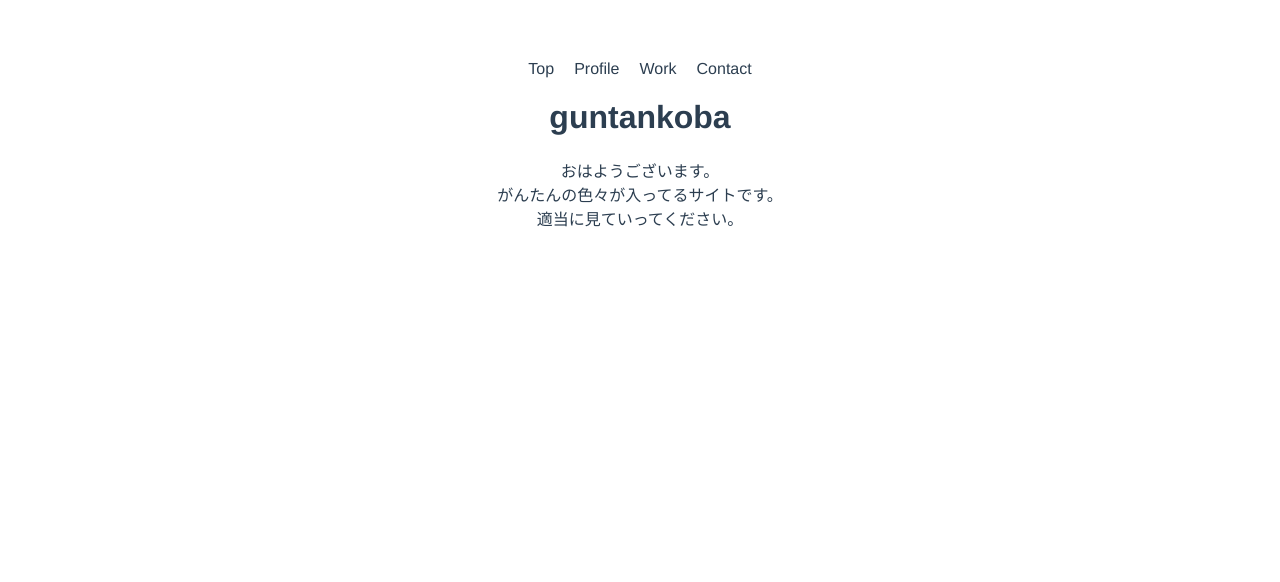
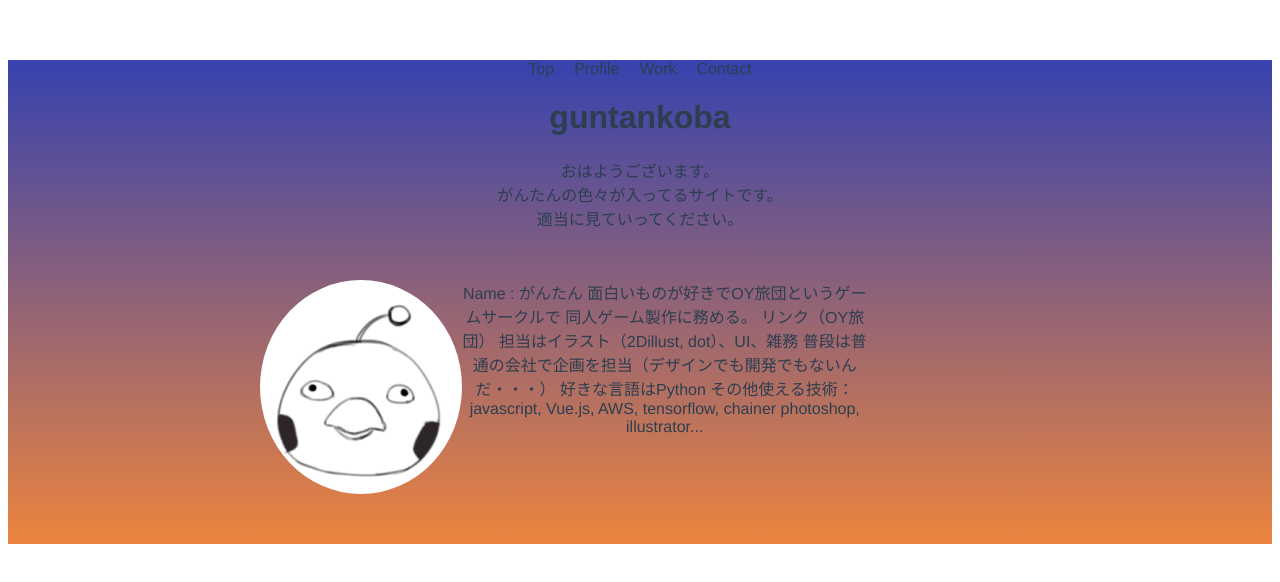
Before and after one commit to guntankoba/portfolio_guntankoba, a Vue app in the folder portfolio/: page / in a window 1280 px wide. Shown: the top 582 px of the page. Built offline with nearby package versions, Linux system fonts and the light colour scheme.

Commit message:
add profile component

```diff
--- a/portfolio/src/App.vue
+++ b/portfolio/src/App.vue
@@ -9,7 +9,7 @@ import { Component, Vue } from 'vue-property-decorator';
 import Portfolio from './components/Portfolio.vue';
 @Component({
   components: {
-    Portfolio
+    Portfolio,
   },
 })
 export default class App extends Vue {}
@@ -23,5 +23,7 @@ export default class App extends Vue {}
   text-align: center;
   color: #2c3e50;
   margin-top: 60px;
+  background: linear-gradient(#3642AF, #EC843E);
 }
+
 </style>
--- a/portfolio/src/components/Portfolio.vue
+++ b/portfolio/src/components/Portfolio.vue
@@ -5,16 +5,20 @@
     おはようございます。<br>
     がんたんの色々が入ってるサイトです。<br>
     適当に見ていってください。
+
+    <profile></profile>
   </div>
 </template>
 
 <script lang="ts">
 import { Component, Prop, Vue } from 'vue-property-decorator';
 import HeaderBar from './HeaderBar.vue';
+import Profile from './Profile.vue';
 
 @Component({
   components: {
-    HeaderBar
+    HeaderBar,
+    Profile,
   },
 })
 export default class Portfolio extends Vue {
@@ -24,6 +28,10 @@ export default class Portfolio extends Vue {
 
 <!-- Add "scoped" attribute to limit CSS to this component only -->
 <style scoped>
+.portfolio {
+  background: linear-gradient(#3642AF, #EC843E);
+}
+
 h3 {
   margin: 40px 0 0;
 }
--- /dev/null
+++ b/portfolio/src/components/Profile.vue
@@ -0,0 +1,62 @@
+<template>
+  <div class="profile">
+    <img class="icon" alt="Icon" src="../assets/tori.png">
+    <div class="item">
+      Name : がんたん
+      面白いものが好きでOY旅団というゲームサークルで
+      同人ゲーム製作に務める。
+      リンク（OY旅団）
+      担当はイラスト（2Dillust, dot）、UI、雑務
+
+      普段は普通の会社で企画を担当（デザインでも開発でもないんだ・・・）
+      好きな言語はPython
+      その他使える技術：javascript, Vue.js, AWS, tensorflow, chainer
+                                      photoshop, illustrator...
+
+    </div>
+  </div>
+</template>
+
+<script lang="ts">
+import { Component, Prop, Vue } from 'vue-property-decorator';
+
+@Component
+export default class Profile extends Vue {
+}
+</script>
+
+<!-- Add "scoped" attribute to limit CSS to this component only -->
+<style scoped>
+
+.profile {
+  display: flex;
+  justify-content: center;
+  max-width: 80%;
+  padding: 50px;
+}
+
+.icon {
+  border-radius: 50%;
+  width: 20%;
+  height: 20%
+}
+
+.item {
+  max-width: 40%
+}
+
+h3 {
+  margin: 40px 0 0;
+}
+ul {
+  list-style-type: none;
+  padding: 0;
+}
+li {
+  display: inline-block;
+  margin: 0 10px;
+}
+a {
+  color: #42b983;
+}
+</style>
--- a/portfolio/src/views/Home.vue
+++ b/portfolio/src/views/Home.vue
@@ -12,7 +12,7 @@ import HelloWorld from '@/components/HelloWorld.vue'
 export default {
   name: 'Home',
   components: {
-    HelloWorld
+    HelloWorld,
   }
 }
 </script>
```
Also changed, not shown: portfolio/src/assets/tori.png (added).
